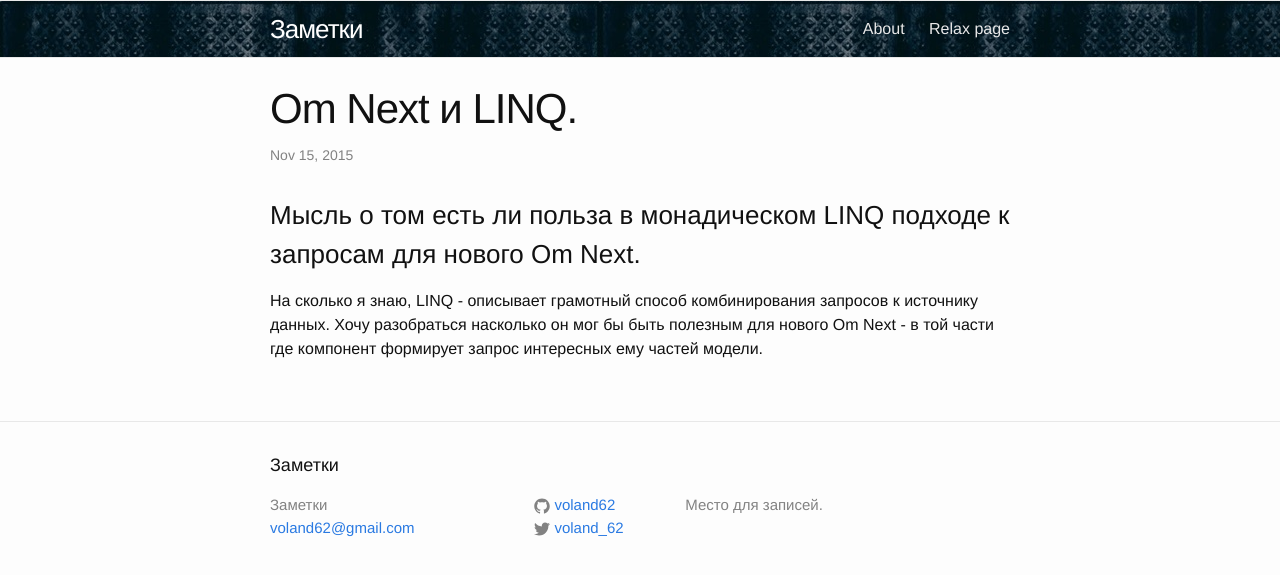
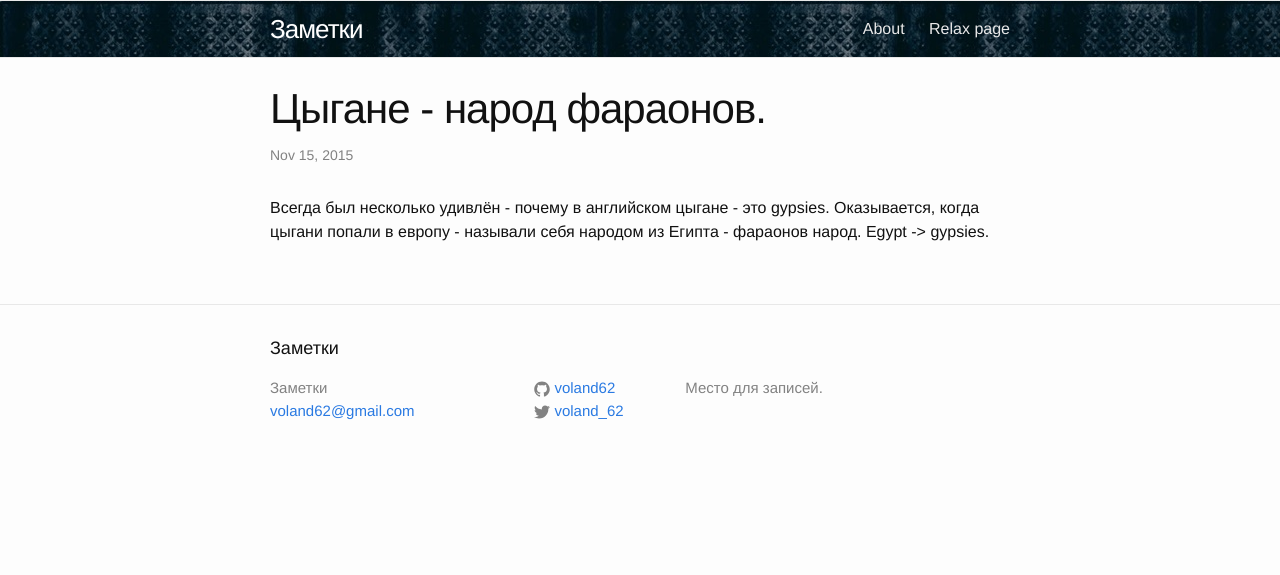
Before and after one commit to voland62/zzz, a Jekyll site: the page built from _posts/2015-11-15-Gypsy-народ-фараонов.md, in a window 1280 px wide. Shown: the top 575 px of the page. Built offline with Jekyll 4.4.1, drawn with Linux system fonts in a browser that asks for light colours; comment, search, counter and statistics services are not loaded.

Commit message:
some fixes

```diff
--- a/_posts/2015-11-15-Gypsy-народ-фараонов.md
+++ b/_posts/2015-11-15-Gypsy-народ-фараонов.md
@@ -1,9 +1,5 @@
 ---
 layout: post
-title: Om Next и LINQ.
+title: Цыгане - народ фараонов.
 ---
-
-
-###Мысль о том есть ли польза в монадическом LINQ подходе к запросам для нового Om Next.
-
-На сколько я знаю, LINQ - описывает грамотный способ комбинирования запросов к источнику данных. Хочу разобраться насколько он мог бы быть полезным для нового Om Next - в той части где компонент формирует запрос интересных ему частей модели.
+Всегда был несколько удивлён - почему в английском цыгане - это gypsies. Оказывается, когда цыгани попали в европу - называли себя народом из Египта - фараонов народ. Egypt -> gypsies.
```
